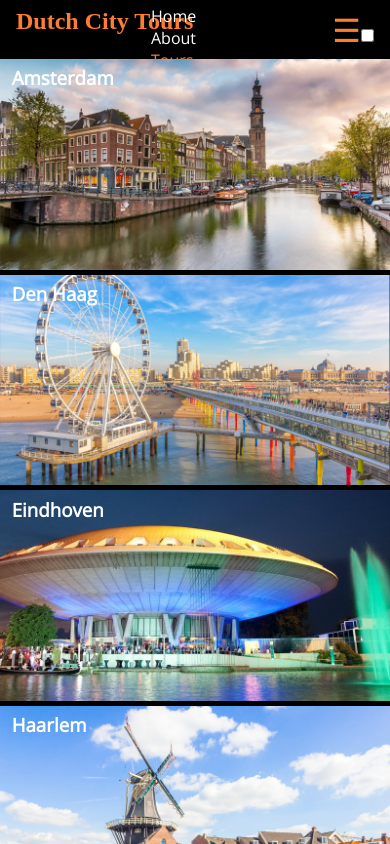
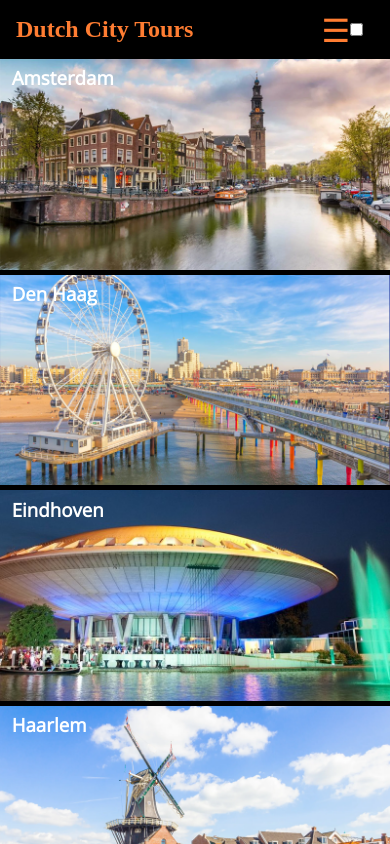
Before and after one commit to Igor-GF/dutch-cities, a React (Create React App) app: page / in a window 390 px wide. Shown: the top 844 px of the page. Built offline with nearby package versions, Linux system fonts and the light colour scheme; a web font is replaced by a local one.

Commit message:
hamburger menu

```diff
--- a/src/components/Navbar/Navbar.jsx
+++ b/src/components/Navbar/Navbar.jsx
@@ -5,10 +5,13 @@ const Navbar = () => {
   return (
     <nav className="navbar">
       <h1>Dutch City Tours</h1>
+
+      <div className="navbar-menu">
         <div className="menu-burger">
           <label for="toggle">&#9776;</label>
           <input type="checkbox" id="toggle"/>
         </div>
+
         <ul className="nav-links">
           <li>
             <a href="/" className="nav-link">home</a>
@@ -20,6 +23,7 @@ const Navbar = () => {
             <a href="/" className="nav-link active">tours</a>
           </li>
         </ul>
+      </div>
     </nav>
   )
 }
--- a/src/components/Navbar/Navbar.scss
+++ b/src/components/Navbar/Navbar.scss
@@ -6,11 +6,15 @@
   display: flex;
   flex-direction: row;
   justify-content: space-between;
+  align-items: center;
+}
+
+.navbar-menu {
+  width: 60%;
 }
 
 .nav-links {
   list-style-type: none;
-  width: 60%;
   display: flex;
   justify-content: space-around;
   align-items: center;
@@ -37,22 +41,37 @@ label {
 
 .menu-burger {
   display: none;
+  text-align: right;
+}
+
+#toggle {
+  // display: none;
 }
 
 @media (max-width: 480px) {
-  .navbar {
-    position: relative;
+  .navbar-menu {
+    width: fit-content;
+    padding: 0% 3%;
   }
 
   .nav-links {
     flex-direction: column;
-    position: absolute;
-    top: 5px;
-    right: 5px;
-    display: block;
+    justify-content: center;
+    display: none;
   }
 
   .menu-burger {
+    display: flex;
+    flex-direction: row;
+    justify-content: center;
+    align-items: center;
+  }
+
+  label {
+    cursor: pointer;
+  }
+
+  #toggle:checked + .nav-links {
     display: block;
   }
 }
```
Also changed, not shown: src/App.css (deleted, +0 -38 lines), src/index.css (deleted, +0 -13 lines). Lines whose indentation alone changed are shown as unchanged.
